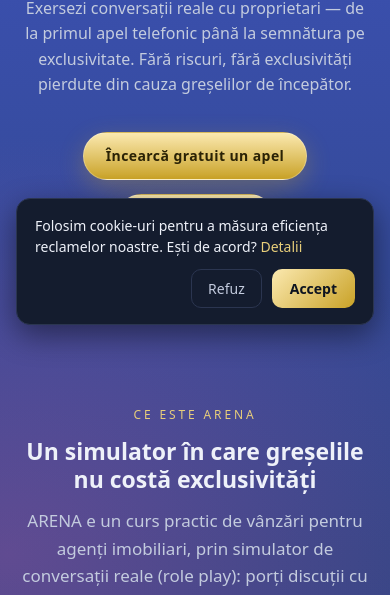
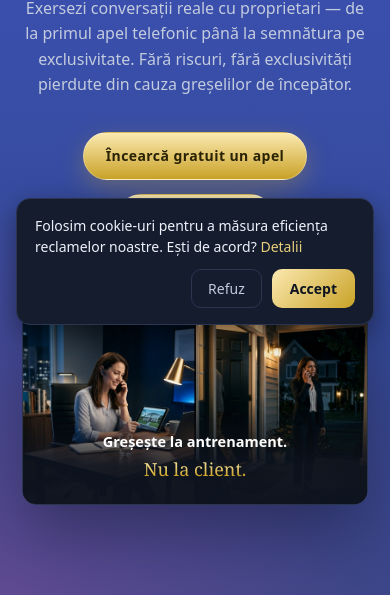
Before and after one commit to Alexandra31Arena/arena-website, a plain HTML site: page index.html in a window 390 px wide. Shown: the part 503-1098 px from the top of the page. Drawn offline with Linux system fonts and the light colour scheme; a script that the page names is missing.

Commit message:
Add homepage hero image with split-contrast visual
Adds a split-screen hero image (calm simulated call vs. the real,
higher-stakes meeting) under the homepage hero CTAs, with the
caption "Greșește la antrenament. Nu la client." rendered as real
HTML/CSS text (not baked into the image), so it stays crawlable,
responsive, and reusable across languages later.

Co-Authored-By: Claude Sonnet 5 <noreply@anthropic.com>
Claude-Session: https://claude.ai/code/session_01FTqXmZfsNUSGBu13n5kyME

```diff
--- a/index.html
+++ b/index.html
@@ -106,6 +106,14 @@ gtag('js',new Date());gtag('config','AW-18522192095');gtag('config','G-XKDML4T9B
       <a href="preturi.html" class="btn">Cumpără acum</a>
       <a href="cum-functioneaza.html" class="btn ghost">Vezi cum funcționează</a>
     </div>
+    <div class="hero-media">
+      <img src="hero-split.jpg" width="1600" height="900" loading="eager" fetchpriority="high"
+        alt="Stânga: agentă exersând un apel calm, dintr-un birou. Dreapta: aceeași agentă, derutată pe pragul unei case noaptea, în timp ce proprietarul se îndepărtează — momentul unei exclusivități pierdute.">
+      <div class="hero-media-caption">
+        <span class="l1">Greșește la antrenament.</span>
+        <span class="l2">Nu la client.</span>
+      </div>
+    </div>
   </div>
 </header>
 
--- a/style.css
+++ b/style.css
@@ -203,3 +203,19 @@ footer{flex-shrink:0;padding:46px 0 40px;border-top:1px solid rgba(255,255,255,.
 
 /* Subsol: linkurile sociale trec pe rândul următor pe ecrane înguste (altfel LinkedIn ieșea din pagină pe mobil) */
 .foot-social{flex-wrap:wrap;row-gap:8px}
+
+/* ===== Hero split image (homepage) ===== */
+.hero-media{max-width:1040px;margin:8px auto 0;border-radius:20px;overflow:hidden;position:relative;
+  border:1px solid var(--border);box-shadow:0 30px 70px rgba(8,13,30,.42)}
+.hero-media img{display:block;width:100%;height:auto}
+.hero-media-caption{position:absolute;left:0;right:0;bottom:0;padding:22px 20px 20px;text-align:center;
+  background:linear-gradient(180deg,rgba(14,20,32,0) 0%,rgba(14,20,32,.88) 60%,rgba(14,20,32,.96) 100%)}
+.hero-media-caption .l1{display:block;color:#fff;font-size:17px;font-weight:600}
+.hero-media-caption .l2{display:block;font-family:Georgia,serif;font-size:21px;margin-top:2px;
+  background:linear-gradient(180deg,var(--gold-1) 0%,var(--gold-2) 42%,var(--gold-3) 72%,var(--gold-4) 100%);
+  -webkit-background-clip:text;background-clip:text;color:transparent}
+@media(max-width:600px){
+  .hero-media{margin-top:4px;border-radius:14px}
+  .hero-media-caption .l1{font-size:14.5px}
+  .hero-media-caption .l2{font-size:18px}
+}
```
Also changed, not shown: hero-split.jpg (added).
